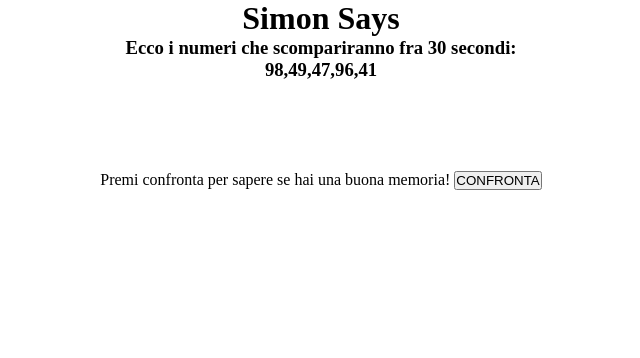
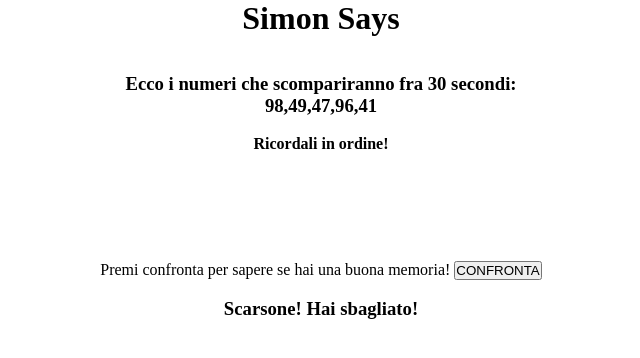
Before and after one commit to LeandroL18/js-simon, a plain HTML site: page index.html in a window 1280 px wide. Both pictures are taken after a click on the button "CONFRONTA". Shown: the whole page, without its empty margins (319-959 px from the left). Drawn offline with Linux system fonts and the light colour scheme.

Commit message:
function: confrontbt click

```diff
--- a/index.html
+++ b/index.html
@@ -7,15 +7,17 @@
         <title>Simon Says</title>
     </head>
     <body>
-        <h1>Simon Says</h1>
+        <h1>Simon Says</h1><br><br>
 
         <h3>Ecco i numeri che scompariranno fra 30 secondi: </h3>
 
         <h3 id="outputnumber"></h3><br>
 
+        <h4>Ricordali in ordine!</h4><br><br>
+
         <label class="hidden">Inserisci qui i tuoi 5 numeri ad uno ad uno premendo invia</label>
 
-        <input type="text" id="inputnumber">
+        <input type="number" id="inputnumber">
 
         <button  id="sendbutton">INVIA</button><br><br>
 
@@ -23,9 +25,9 @@
 
         <label>Premi confronta per sapere se hai una buona memoria!</label>
 
-        <button id="confronta">CONFRONTA</button><br>
+        <button id="confronta">CONFRONTA</button><br><br>
 
-        <span id="risultato"></span>
+        <h3 id="risultato"></h3>
 
         <!-- Link js -->
         <script type="text/javascript" src="js/myscript.js">
--- a/js/myscript.js
+++ b/js/myscript.js
@@ -45,28 +45,32 @@ sendButton.addEventListener("click",
     }
 )
 
+// al click del bottone confronta
+confrontbt.addEventListener("click",
+    function(){
+        // confrontiamo i due array con la funzione
+        const result = confrontarray(outputNum,inputNum);
+
+        if(result===true) document.getElementById("risultato").innerHTML = "Bravo! Hai una memoria di ferro!";
+
+        else document.getElementById("risultato").innerHTML = "Scarsone! Hai sbagliato!"
+    }
+)
 
 
 
-
-
-
-
-
-
-
-
-
-
-
-
-
-
-
-
-
-
-
+// funzione per il confronto di due array
+function confrontarray(array1,array2) {
+    // se gli array sono di lunghezza diversa ritorna falso
+    if(array1.length !== array2.length) return false;
+    // se no confrontiamo ogni elemento dell'array
+    else {
+        for(var i = 0; i<array1.length; i++){
+            if(array1[i] !== array2[i]) return false;
+        }
+        return true;
+    }
+}
 
 
 
```
